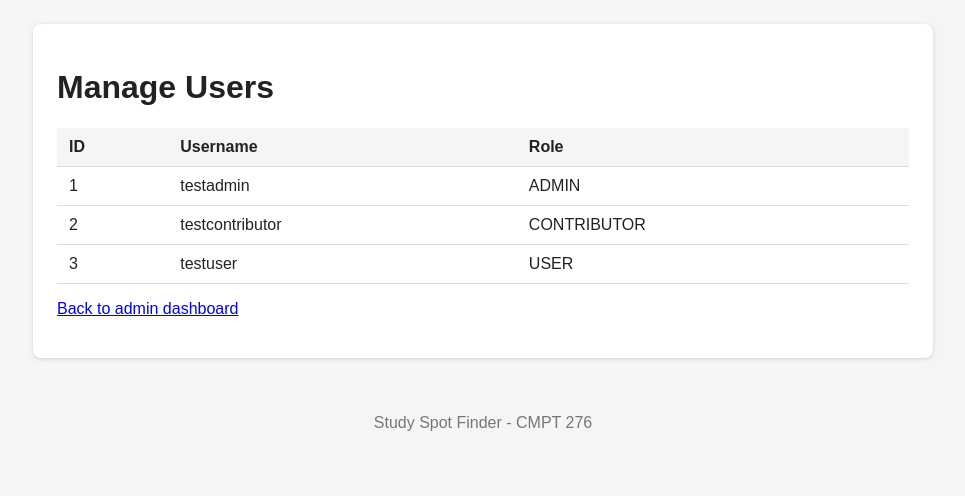
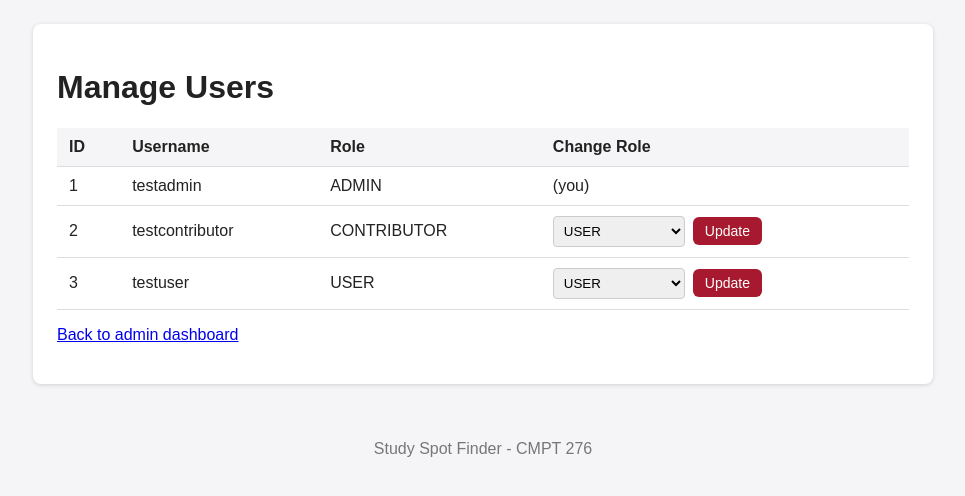
Before and after one commit to florencefilippi/study-spot-finder, a Spring Boot app: page /admin/users in a window 1280 px wide. Shown: the part 47-543 px from the top of the page, without its empty margins (157-1122 px from the left). Run offline with Spring Boot 4, Linux system fonts and the light colour scheme; a user stored in the database is signed in; some of the project's set-up classes (security, data sources, template engines, error pages and the like) are left out, and stand-ins take their place; some libraries are stand-ins or nearby versions.

Commit message:
added role changing to admin manage users page

```diff
--- a/src/main/java/com/studyspotfinder/studyspot/controller/AdminController.java
+++ b/src/main/java/com/studyspotfinder/studyspot/controller/AdminController.java
@@ -6,6 +6,15 @@ import org.springframework.stereotype.Controller;
 import org.springframework.ui.Model;
 import org.springframework.web.bind.annotation.GetMapping;
 import org.springframework.web.bind.annotation.RequestMapping;
+import com.studyspotfinder.studyspot.model.Role;
+import com.studyspotfinder.studyspot.model.User;
+import org.springframework.web.bind.annotation.PathVariable;
+import org.springframework.web.bind.annotation.PostMapping;
+import org.springframework.web.bind.annotation.RequestParam;
+import org.springframework.web.servlet.mvc.support.RedirectAttributes;
+
+import java.security.Principal;
+import java.util.Optional;
 
 @Controller
 @RequestMapping("/admin")
@@ -18,8 +27,30 @@ public class AdminController {
     }
 
     @GetMapping("/users")
-    public String listUsers(Model model) {
+    public String listUsers(Model model, Principal principal) {
         model.addAttribute("users", userRepository.findAll(Sort.by("username")));
+        model.addAttribute("roles", Role.values());
+        model.addAttribute("currentUsername", principal.getName());
         return "admin-users";
     }
+
+    @PostMapping("/users/{id}/role")
+    public String changeRole(@PathVariable Long id, @RequestParam Role role, Principal principal, RedirectAttributes redirect) {
+        Optional<User> found = userRepository.findById(id);
+        if (found.isEmpty()) {
+            redirect.addFlashAttribute("error", "User not found.");
+            return "redirect:/admin/users";
+        }
+
+        User user = found.get();
+        if (user.getUsername().equals(principal.getName())) {
+            redirect.addFlashAttribute("error", "You can't change your own role.");
+            return "redirect:/admin/users";
+        }
+
+        user.setRole(role);
+        userRepository.save(user);
+        redirect.addFlashAttribute("success", "Changed " + user.getUsername() + "'s role to " + role + ".");
+        return "redirect:/admin/users";
+    }
 }
--- a/src/main/resources/static/css/style.css
+++ b/src/main/resources/static/css/style.css
@@ -118,3 +118,12 @@ th {
   font-weight: bold;
 }
 tbody tr:hover { background: #fafafa; }
+
+.inline-form { display: flex; gap: 8px; align-items: center; margin: 0; }
+.inline-form select {
+  padding: 6px;
+  border: 1px solid #ccc;
+  border-radius: 4px;
+  font-family: inherit;
+}
+button.btn-small { padding: 6px 12px; font-size: 14px; margin-top: 0; }
--- a/src/main/resources/templates/admin-users.html
+++ b/src/main/resources/templates/admin-users.html
@@ -8,12 +8,16 @@
     <div class="card">
       <h1>Manage Users</h1>
 
+      <p class="success" th:if="${success}" th:text="${success}"></p>
+      <p class="error" th:if="${error}" th:text="${error}"></p>
+
       <table>
         <thead>
           <tr>
             <th>ID</th>
             <th>Username</th>
             <th>Role</th>
+            <th>Change Role</th>
           </tr>
         </thead>
         <tbody>
@@ -21,6 +25,21 @@
             <td th:text="${user.id}"></td>
             <td th:text="${user.username}"></td>
             <td th:text="${user.role}"></td>
+            <td>
+              <span th:if="${user.username == currentUsername}">(you)</span>
+
+              <form th:unless="${user.username == currentUsername}"
+                    th:action="@{/admin/users/{id}/role(id=${user.id})}"
+                    method="post" class="inline-form">
+                  <select name="role">
+                    <option th:each="r : ${roles}"
+                            th:value="${r}"
+                            th:text="${r}"
+                            th:seleccted="${r == user.role}"></option>
+                  </select>
+                  <button type="submit" class="btn btn-small">Update</button>
+                </form>
+            </td>
           </tr>
         </tbody>
       </table>
```
